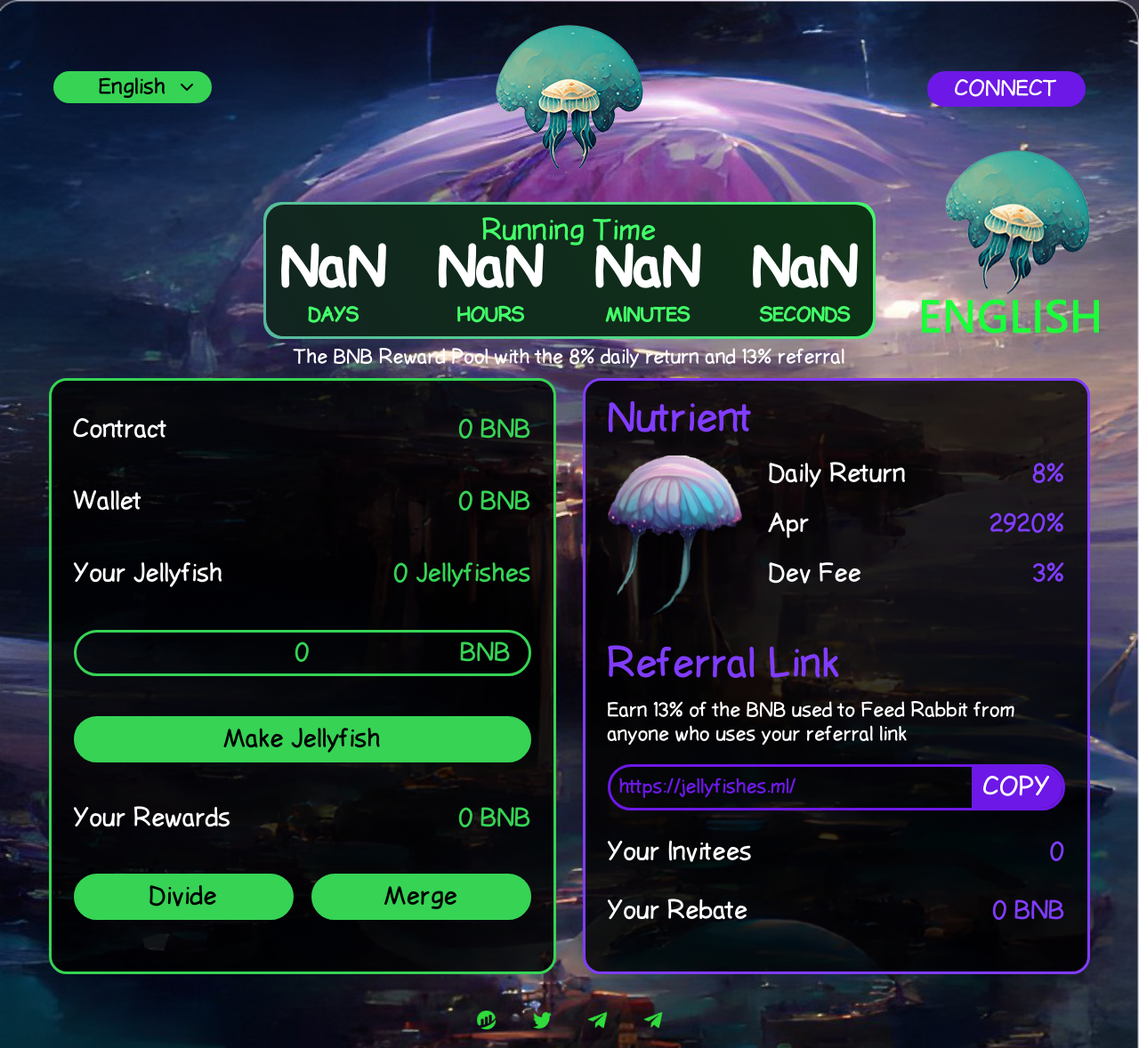
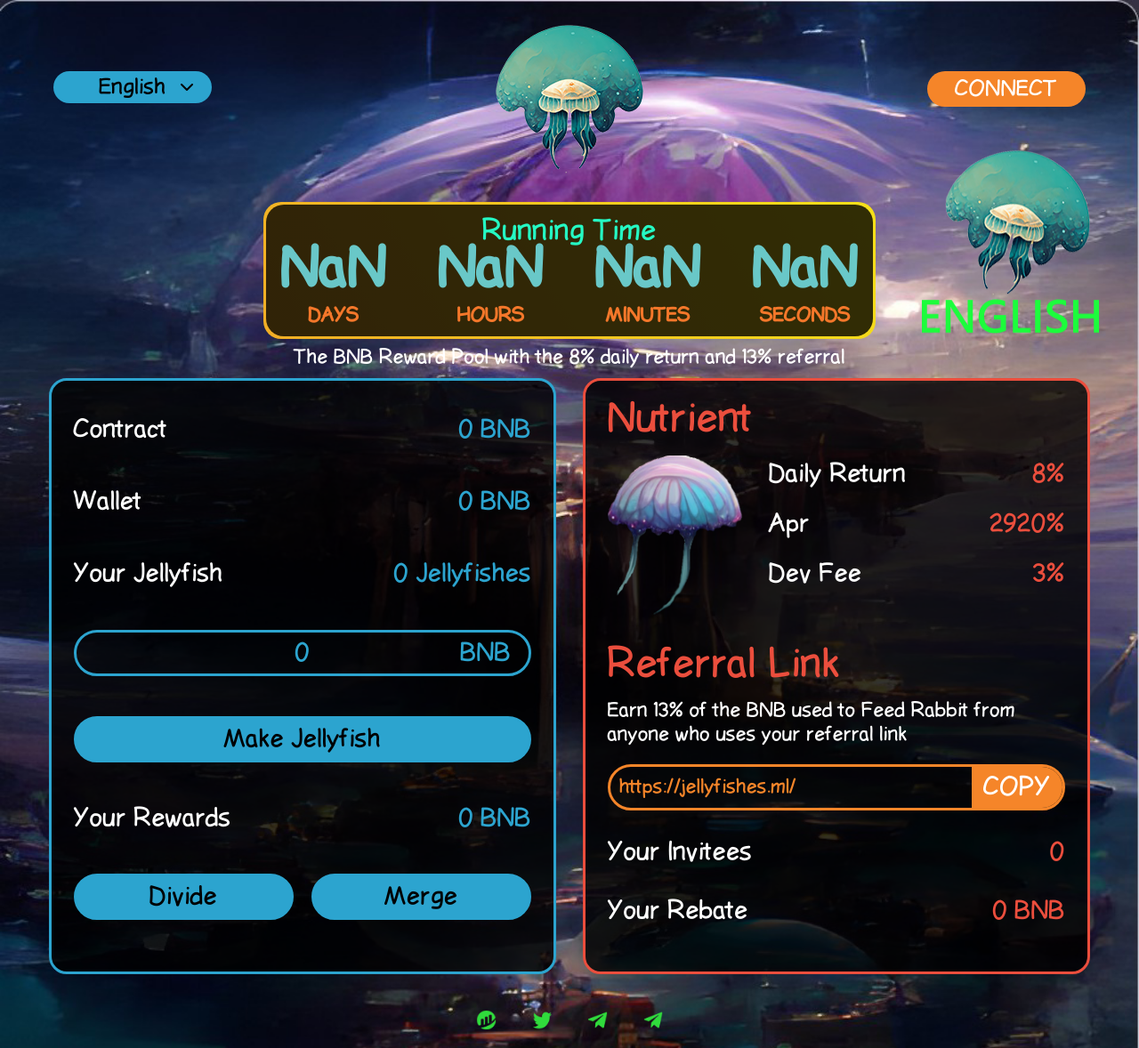
Before and after one commit to home-rabbit/jelf, a plain HTML site: page jellyfish/index.html in a window 1280 px wide. Shown: the whole page at 89% size. Drawn offline with Linux system fonts and the light colour scheme; a script that the page names is missing.

Commit message:
Update style.css

```diff
--- a/jellyfish/css/style.css
+++ b/jellyfish/css/style.css
@@ -928,7 +928,7 @@ header a {
   padding: 5px;
   border-radius: 100px;
   font-size: 1.5em;
-  background: #6d18e7;
+  background: #f58529;
 }
 
 header a:hover {
@@ -937,7 +937,7 @@ header a:hover {
 
 
 header select {
-  background: #36d355;
+  background: #2ca4cf;
   color: #000;
   border: 0;
   padding: 5px;
@@ -976,7 +976,7 @@ header select {
 .amo-box-g {
   padding: 25px;
   border-radius: 20px;
-  border: 3px #36d355 solid;
+  border: 3px #2ca4cf solid;
   background: rgba(0, 0, 0, 0.80);
   display: flex;
     flex-direction: column;
@@ -996,14 +996,14 @@ header select {
 }
 
 .data-row .value {
-  color: #36d355;
+  color: #2ca4cf;
 }
 
 .data-input {
   padding: 5px 10px;
   border-radius: 33px;
-  border: 3px #36d355 solid;
-  color: #36d355;
+  border: 3px #2ca4cf solid;
+  color: #2ca4cf;
   font-size: 1.75em;
   position: relative;
 }
@@ -1011,7 +1011,7 @@ header select {
 .data-input input {
   background: transparent;
   border: 0;
-  color: #36d355;
+  color: #2ca4cf;
   text-align: center;
   width: 100%;
 }
@@ -1027,16 +1027,16 @@ header select {
   display: block;
   padding: 5px 10px;
   border-radius: 33px;
-  border: 3px #36d355 solid;
+  border: 3px #2ca4cf solid;
   font-size: 1.75em;
   text-align: center;
   color: #000;
-  background: #36d355;
+  background: #2ca4cf;
 }
 
 .amo-box-g .btn01:hover {
-  background: #11ff41;
-  border: 3px #11ff41 solid;
+  background: #4aebeb;
+  border: 3px #4aebeb solid;
 }
 
 .amo-box-g .btn02 {
@@ -1044,22 +1044,22 @@ header select {
   display: block;
   padding: 5px 10px;
   border-radius: 33px;
-  border: 3px #36d355 solid;
+  border: 3px #2ca4cf solid;
   font-size: 1.75em;
   text-align: center;
   color: #000;
-  background: #36d355;
+  background: #2ca4cf;
 }
 
 .amo-box-g .btn02:hover {
-  background: #11ff41;
-  border: 3px #11ff41 solid;
+  background: #4aebeb;
+  border: 3px #4aebeb solid;
 }
 
 .amo-box-p {
   padding: 10px 25px 25px 25px;
   border-radius: 20px;
-  border: 3px #803cff solid;
+  border: 3px #eb4e3d solid;
   background: rgba(0, 0, 0, 0.80);
   display: flex;
     flex-direction: column;
@@ -1075,7 +1075,7 @@ header select {
 }
 .data-title {
   font-size: 2.8em;
-  color: #803cff
+  color: #eb4e3d
 }
 
 .data-row2 {
@@ -1090,7 +1090,7 @@ header select {
 }
 
 .data-row2 .value {
-  color: #803cff;
+  color: #eb4e3d;
 }
 
 .amo-box-p .btn03 {
@@ -1098,23 +1098,23 @@ header select {
   display: block;
   padding: 5px 10px;
   border-radius: 33px;
-  border: 3px #6d18e7 solid;
+  border: 3px #f58529 solid;
   font-size: 1.75em;
   text-align: center;
   color: #fff;
-  background: #6d18e7;
+  background: #f58529;
 }
 
 .amo-box-p .btn03:hover {
-  background: #8b38ff;
-  border: 3px #8b38ff solid;
+  background: #ea1d83;
+  border: 3px #ea1d83 solid;
 }
 
 .data-address {
 
   border-radius: 33px;
-  border: 3px #6d18e7 solid;
-  color: #6d18e7;
+  border: 3px #f58529 solid;
+  color: #f58529;
   font-size: 1.75em;
   display: flex;
   align-items: center;
@@ -1124,14 +1124,14 @@ header select {
 .data-address a {
   padding: 5px 10px;
   display: block;
-  background: #6d18e7;
+  background: #f58529;
   color: #fff;
   text-align: center;
   width: 20%;
 }
 
 .data-address a:hover {
-  background: #8b38ff;
+  background: #ea1d83;
 }
 
 .data-address p {
@@ -1170,13 +1170,13 @@ footer a {
 
 /* Handle */
 ::-webkit-scrollbar-thumb {
-  background: #803cff;
+  background: #eb4e3d;
   border-radius: 10px;
 }
 
 /* Handle on hover */
 ::-webkit-scrollbar-thumb:hover {
-  background: #803cff;
+  background: #eb4e3d;
 }
 
 .float-box{
@@ -1212,7 +1212,7 @@ footer a {
 .timer .title{
   font-size: 2em;
   margin-bottom: -15px;
-  color:#43ff69;
+  color:#25f9c4;
 }
 .gradient-border {
   --borderWidth: 3px;
@@ -1227,7 +1227,7 @@ footer a {
   left: calc(-1 * var(--borderWidth));
   height: calc(100% + var(--borderWidth) * 2);
   width: calc(100% + var(--borderWidth) * 2);
-  background: linear-gradient(60deg, #803cff, #43ff69);
+  background: linear-gradient(60deg, #eb4e3d, #f5e618);
   border-radius: 20px;
   z-index: -1;
   animation: animatedgradient 2s ease alternate infinite;
@@ -1250,7 +1250,7 @@ footer a {
 ul#countdown {
   width: 100%;
   margin: 0 auto;
-  color: #fff;
+  color: #71dee4e0;
   border-width: 1px 0;
   overflow: hidden;
   font-weight: bold;
@@ -1265,7 +1265,7 @@ ul#countdown li {
   text-align: center;
 }
 ul#countdown li .label {
-  color: #43ff69;
+  color: #f4772a;
   font-size: 0.35em;
   text-transform: uppercase;
 }
```
